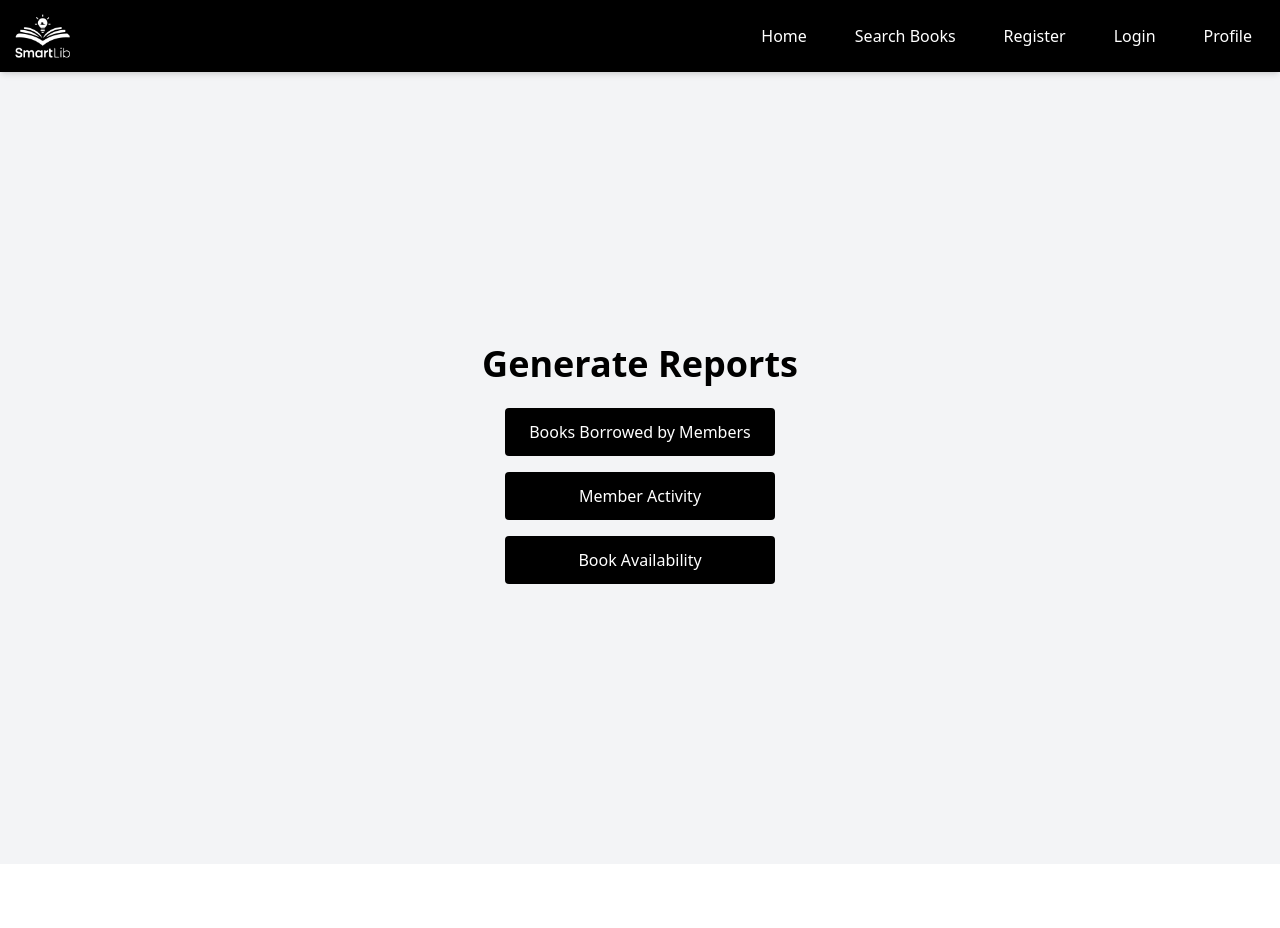
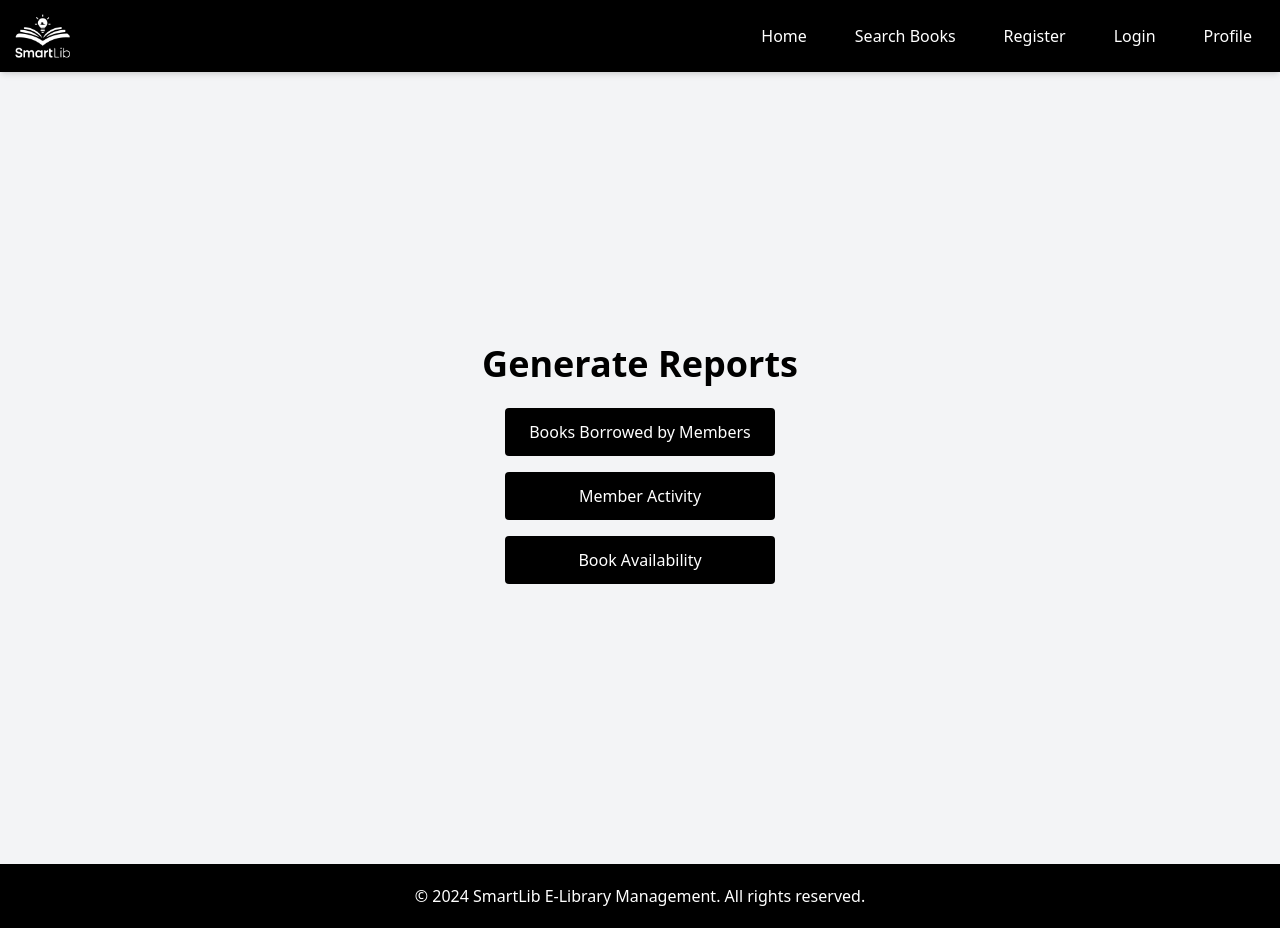
Before and after one commit to DilsharaRathnayaka/Library_Management_System, a React (Vite) app in the folder LMSystem/: page /reporttypes in a window 1280 px wide. Built offline with nearby package versions, Linux system fonts and the light colour scheme.

Commit message:
Update footer

```diff
--- a/LMSystem/src/components/Footer.jsx
+++ b/LMSystem/src/components/Footer.jsx
@@ -3,7 +3,7 @@ import { NavLink } from "react-router-dom";
 
 function Footer() {
   return (
-    <footer className="bg-[#ffffff] text-white text-center py-5 bottom-0 w-full">
+    <footer className="bg-[#000000] text-white text-center py-5 bottom-0 w-full">
       <div className="container mx-auto flex flex-col items-center">
 
         {/* Footer Text */}
```
